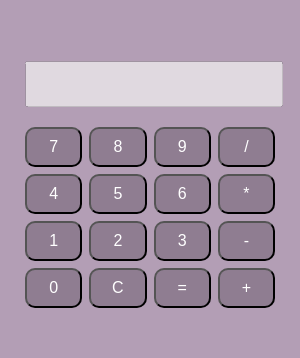
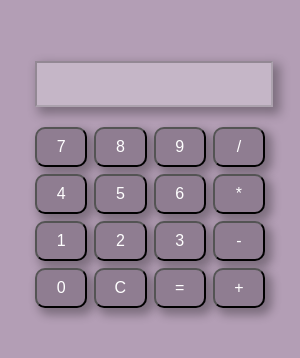
Before and after one commit to XandBohs/calculadora-electron, an Electron app: page index.html in a window 300 px wide. Shown: the part 238-596 px from the top of the page. Drawn offline with Linux system fonts and the light colour scheme.

Commit message:
add add shadows to the buttons and display

```diff
--- a/style.css
+++ b/style.css
@@ -11,7 +11,7 @@ body {
 }
 
 .calculator {
-  width: 250px;
+  width: 230px;
 }
 
 #display {
@@ -20,6 +20,7 @@ body {
   margin-bottom: 20px;
   text-align: right;
   font-size: 20px;
+  box-shadow: 5px 5px 10px 2px rgba(0,0,0,0.3);
 }
 
 .buttons {
@@ -34,4 +35,5 @@ button {
   border-radius: 10px;
   background-color: #8F7D91;
   color: white;
+  box-shadow: 5px 5px 10px 2px rgba(0,0,0,0.3);
 }
```
